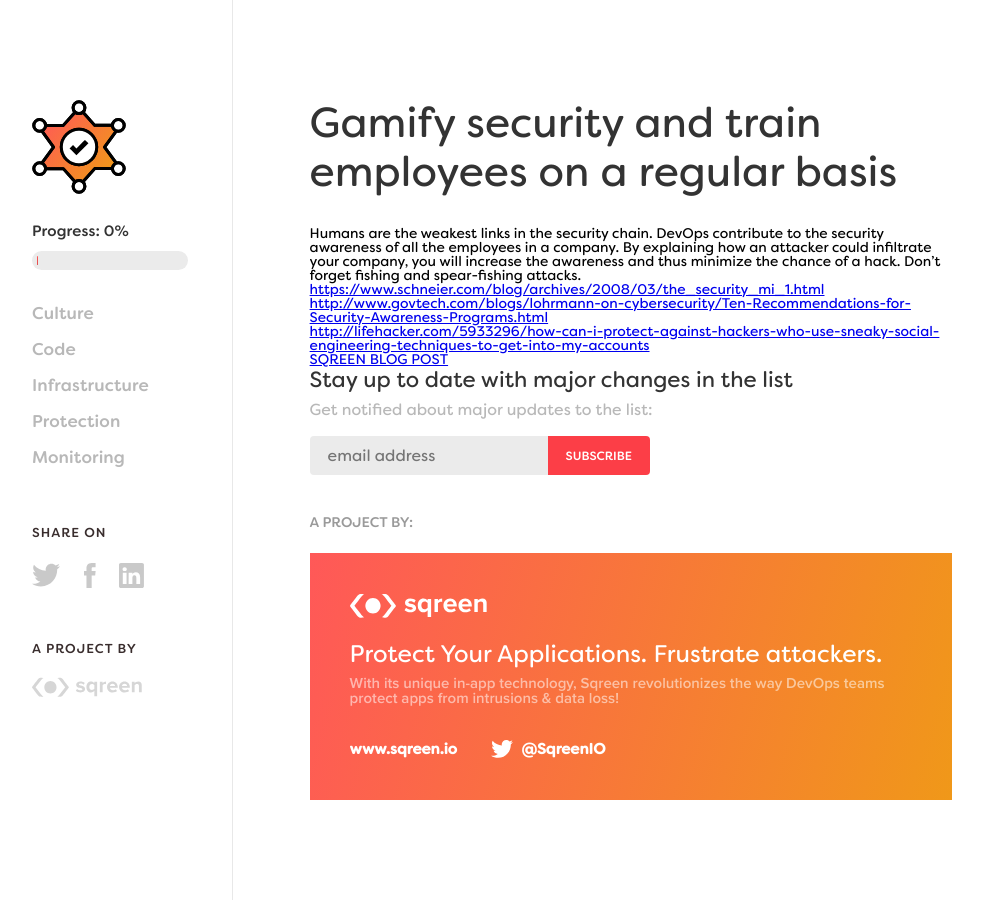
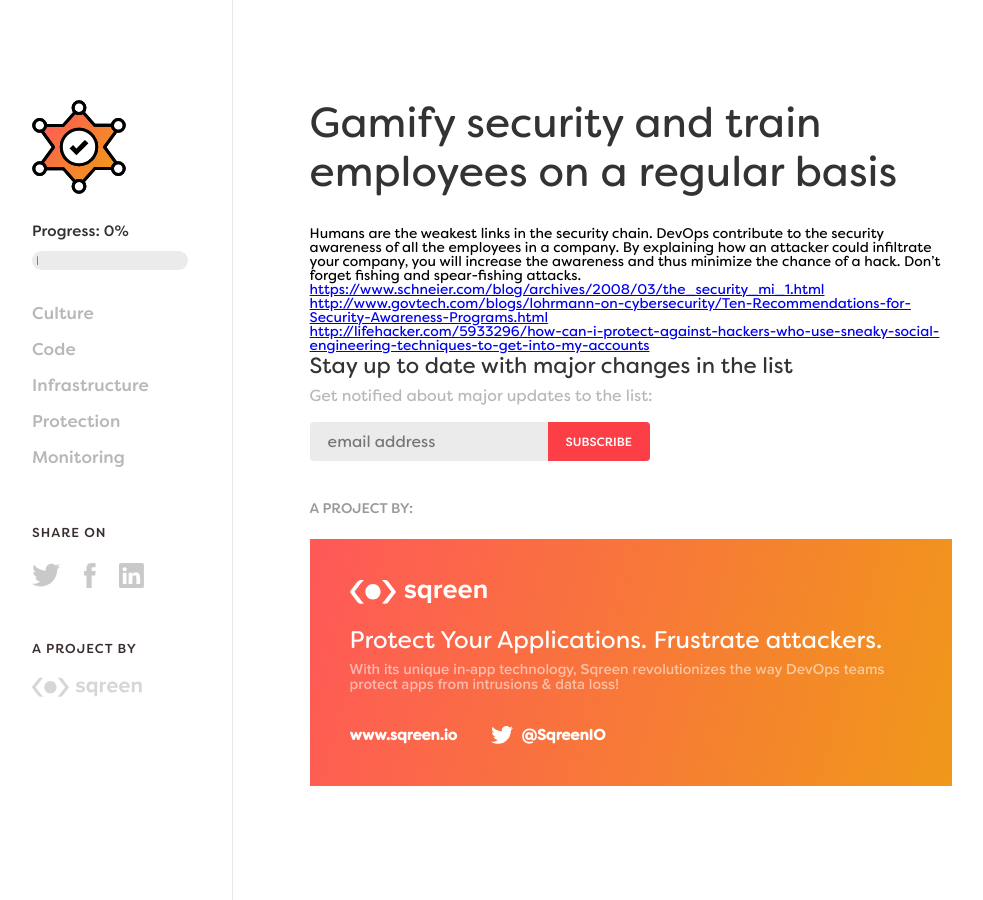
Before and after one commit to sqreen/DevOpsSecurityChecklist, a Jekyll site: the page built from _tips/gamify-security-and-train-employees-on-a-regular-basis.markdown, in a window 1280 px wide and 900 px high, scrolled down 582 px. Shown: the whole window, without its empty margins (148-1131 px from the left). Built offline with Jekyll 4.4.1, drawn with Linux system fonts in a browser that asks for light colours; comment, search, counter and statistics services are not loaded.

Commit message:
Update gamify-security-and-train-employees-on-a-regular-basis.markdown

```diff
--- a/_tips/gamify-security-and-train-employees-on-a-regular-basis.markdown
+++ b/_tips/gamify-security-and-train-employees-on-a-regular-basis.markdown
@@ -10,5 +10,3 @@
 [http://www.govtech.com/blogs/lohrmann-on-cybersecurity/Ten-Recommendations-for-Security-Awareness-Programs.html](http://www.govtech.com/blogs/lohrmann-on-cybersecurity/Ten-Recommendations-for-Security-Awareness-Programs.html)
 
 [http://lifehacker.com/5933296/how-can-i-protect-against-hackers-who-use-sneaky-social-engineering-techniques-to-get-into-my-accounts](http://lifehacker.com/5933296/how-can-i-protect-against-hackers-who-use-sneaky-social-engineering-techniques-to-get-into-my-accounts)
-
-[SQREEN BLOG POST](SQREEN BLOG POST)
```
